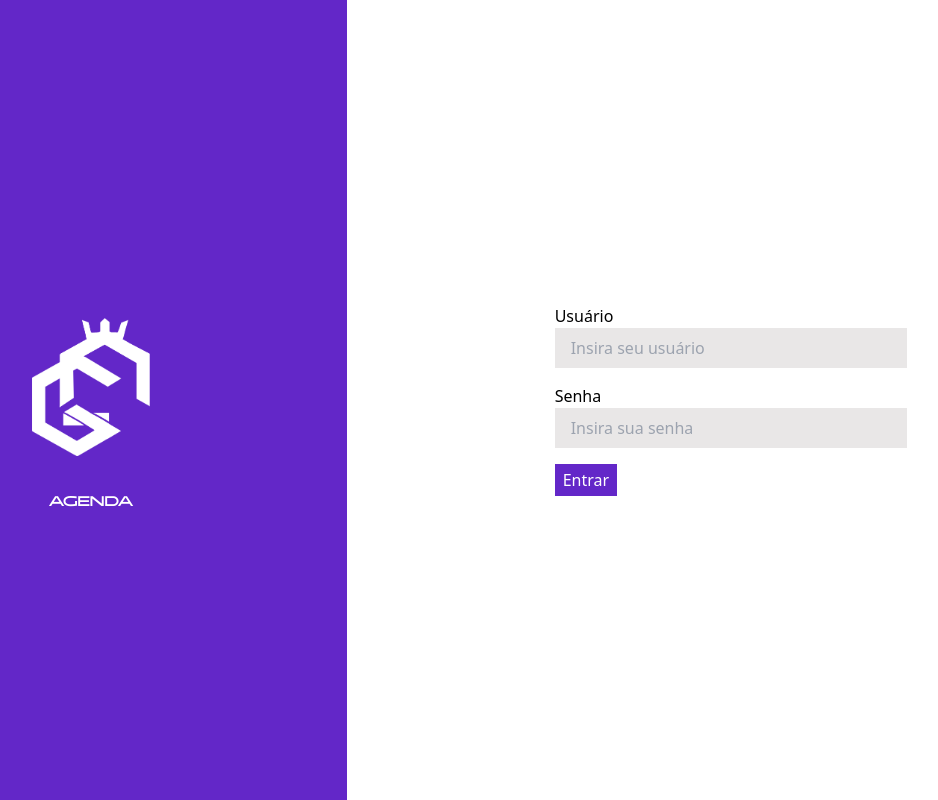
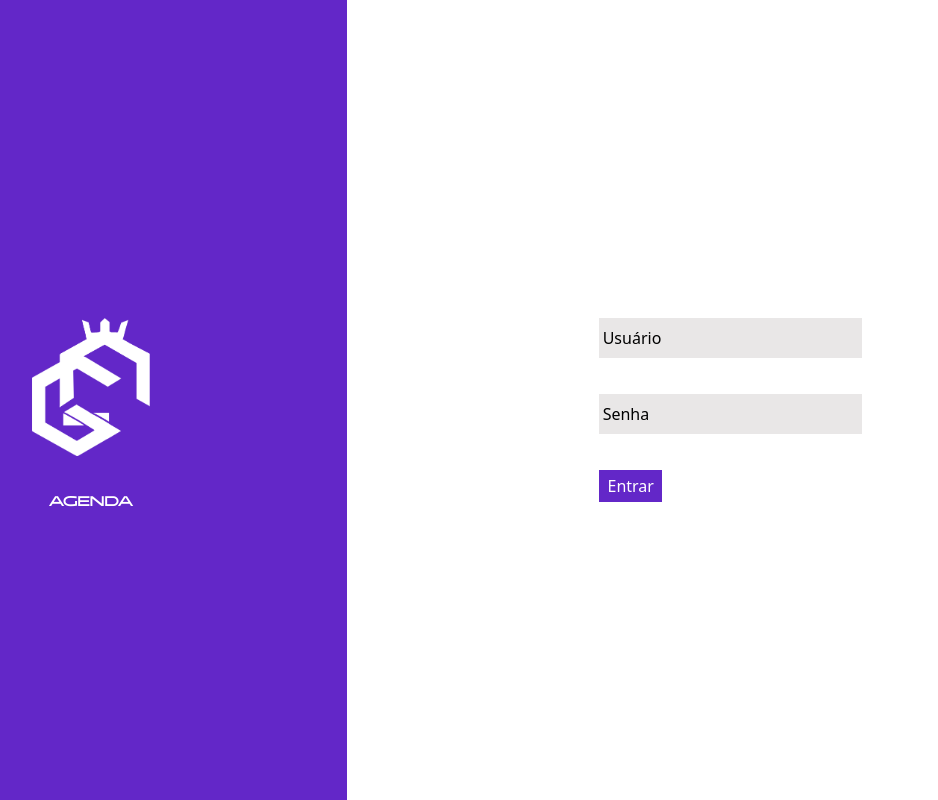
Before and after one commit to castellogui/agenda-react, a React (Vite) app: page / in a window 1280 px wide. Shown: the whole page, without its empty margins (165-1103 px from the left). Built offline with nearby package versions, Linux system fonts and the light colour scheme.

Commit message:
creating animated input label

```diff
--- /dev/null
+++ b/src/components/InputLabelAnimated.jsx
@@ -0,0 +1,10 @@
+import "./InputLabelAnimated/InputLabelAnimated.css"
+
+export default function InputLabelAnimated(props) {
+    return (
+      <div className="p-[0.5rem] my-5 flex flex-col relative">
+        <input id="input" type='text' {...props} style={{width: `${props.size}%`}} className="bg-[#E9E7E7] focus:outline-none px-4 py-2" placeholder=" "/>
+        <label id="label">{props.label}</label>
+      </div>
+    );
+  }
--- /dev/null
+++ b/src/components/InputLabelAnimated/InputLabelAnimated.css
@@ -0,0 +1,11 @@
+#label{
+    position: absolute;
+    top: 1rem;
+    left: 0.7rem;
+    transform-origin: 0 0;
+    transition: transform 0.1s ease-in-out;
+}
+
+#input:focus + #label, #input:not(:placeholder-shown) + #label{
+    transform: translateY(-2rem) scale(0.8);
+}
--- a/src/pages/Login.jsx
+++ b/src/pages/Login.jsx
@@ -1,6 +1,7 @@
 
 import Button from "../components/Button";
 import Input from "../components/Input";
+import InputLabelAnimated from "../components/InputLabelAnimated";
 
 export default function Login() {
   return (
@@ -16,9 +17,11 @@ export default function Login() {
           <div className="w-[80%] m-auto flex flex-col">
             <img src="./src/assets/logo-roxo.png" alt="logo" className="w-[50%] mx-auto  md:hidden" />
             <span className="text-[#6327C8] font-[MorgantRegular] text-sm text-center mb-2  md:hidden">AGENDA</span>
-            <form action='#' className="m-auto">
-              <Input label={`Usuário`} size={`100`} placeholder="Insira seu usuário"></Input>
-              <Input label={`Senha`} size={`100`} type="password" placeholder="Insira sua senha"></Input>
+            <form className="m-auto">
+              {/* <Input for="user" label={`Usuário`} size={`100`} placeholder="Insira seu usuário"></Input>
+              <Input for="password" label={`Senha`} size={`100`} type="password" placeholder="Insira sua senha"></Input> */}
+              <InputLabelAnimated label="Usuário"></InputLabelAnimated>
+              <InputLabelAnimated label="Senha"></InputLabelAnimated>
               <Button title={'Entrar'} type="submit"></Button>
             </form>
           </div>
```
